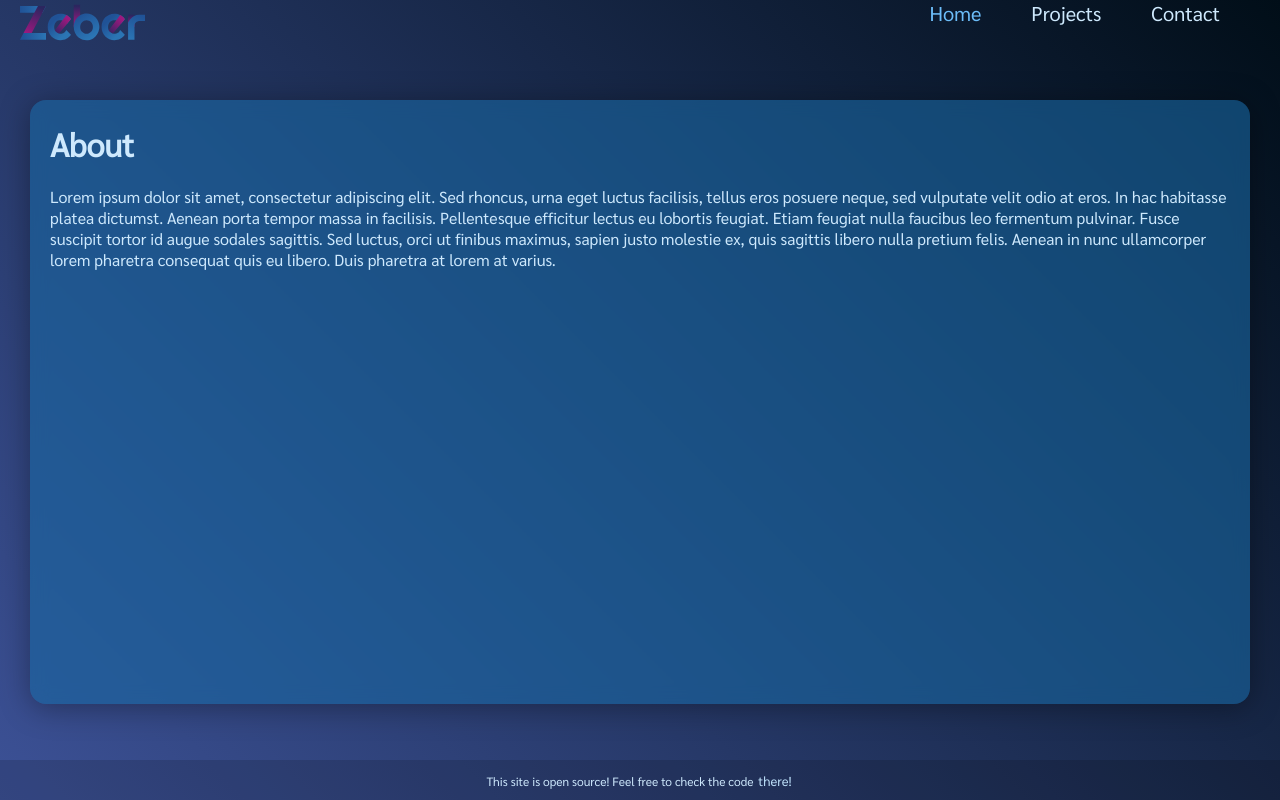
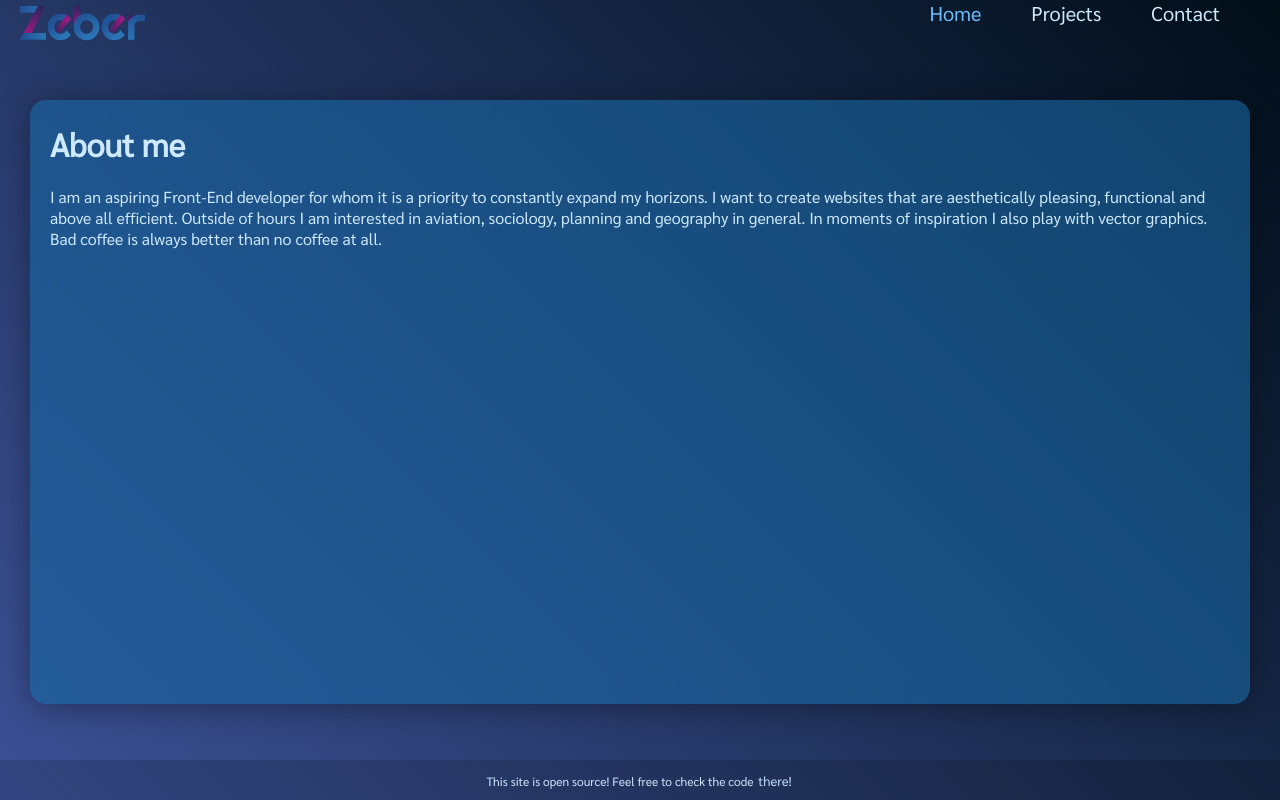
Before and after one commit to pasiastazebra/zeberpl, a Vue app in the folder zeberpl/: page / in a window 1280 px wide. Built offline with nearby package versions, Linux system fonts and the light colour scheme.

Commit message:
added about me text

```diff
--- a/zeberpl/src/components/views/AboutView.vue
+++ b/zeberpl/src/components/views/AboutView.vue
@@ -1,11 +1,17 @@
 <script setup>
+
+const aboutMe = `I am an aspiring Front-End developer for whom it is a priority to constantly expand my horizons.
+                 I want to create websites that are aesthetically pleasing, functional and above all efficient.
+                 Outside of hours I am interested in aviation, sociology, planning and geography in general.
+                 In moments of inspiration I also play with vector graphics. Bad coffee is always better than
+                 no coffee at all.`;
 
 </script>
 
 <template>
     <div class="article-wrapper">
-        <h1>About</h1>
-        <p>Lorem ipsum dolor sit amet, consectetur adipiscing elit. Sed rhoncus, urna eget luctus facilisis, tellus eros posuere neque, sed vulputate velit odio at eros. In hac habitasse platea dictumst. Aenean porta tempor massa in facilisis. Pellentesque efficitur lectus eu lobortis feugiat. Etiam feugiat nulla faucibus leo fermentum pulvinar. Fusce suscipit tortor id augue sodales sagittis. Sed luctus, orci ut finibus maximus, sapien justo molestie ex, quis sagittis libero nulla pretium felis. Aenean in nunc ullamcorper lorem pharetra consequat quis eu libero. Duis pharetra at lorem at varius.</p>
+        <h1>About me</h1>
+        <p>{{ aboutMe }}</p>
     </div>
 </template>
 
```
